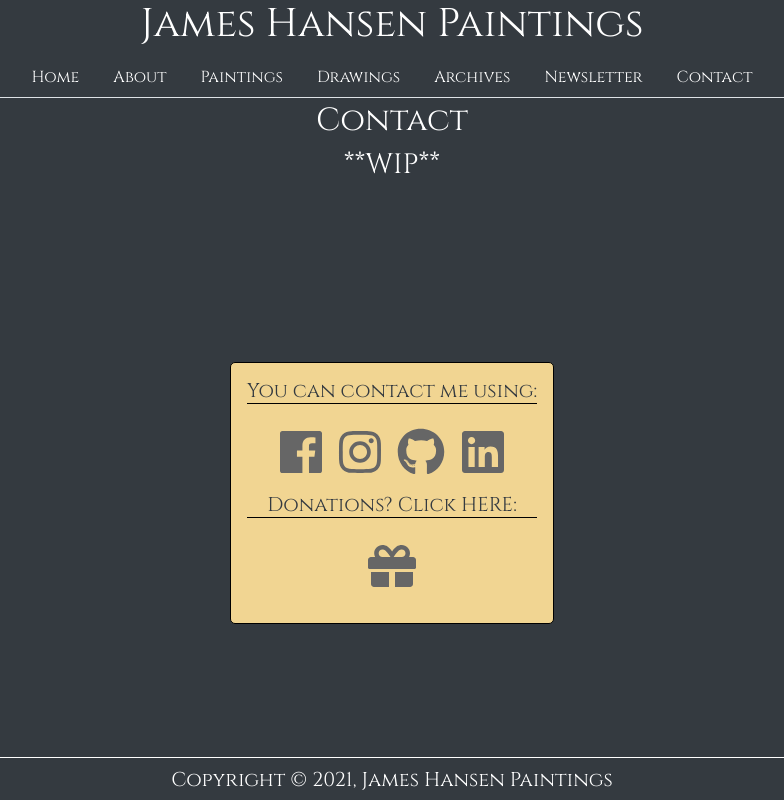
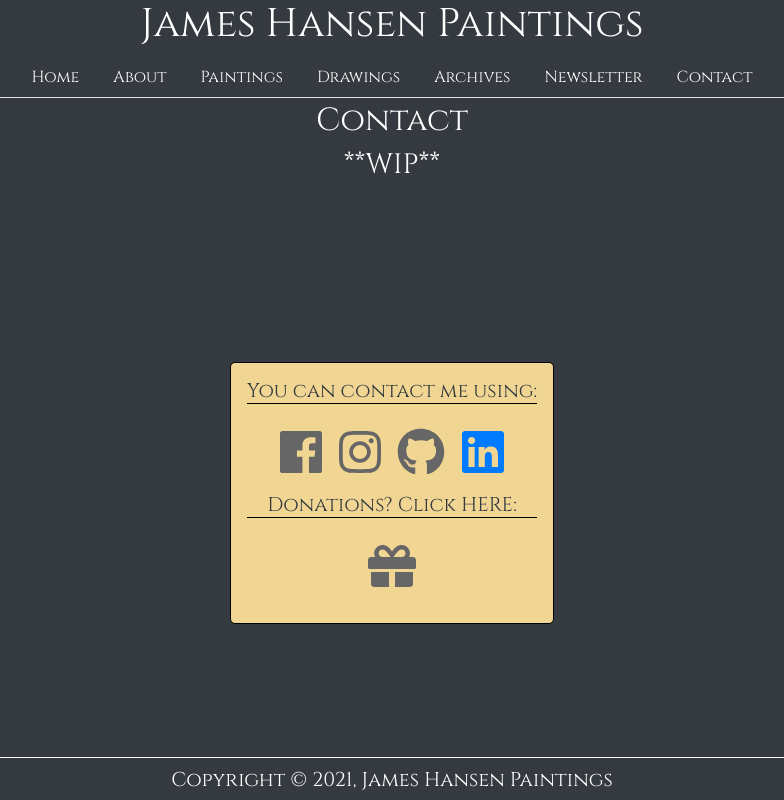
Before and after one commit to jameszenartist/jameshansenpaintings, a plain HTML site: page contact.html in a window 1280 px wide. Shown: the whole page, without its empty margins (248-1032 px from the left). Drawn offline with nearby package versions, Linux system fonts and the light colour scheme.

Commit message:
made styling changes

```diff
--- a/css/text.css
+++ b/css/text.css
@@ -130,7 +130,6 @@ form,
 .fa-facebook,
 .fa-instagram,
 .fa-github,
-.fa-linkedin,
 .fa-gift {
   color: #666;
 }
```
Also changed, not shown: paintings.html (+1 -1 lines).
